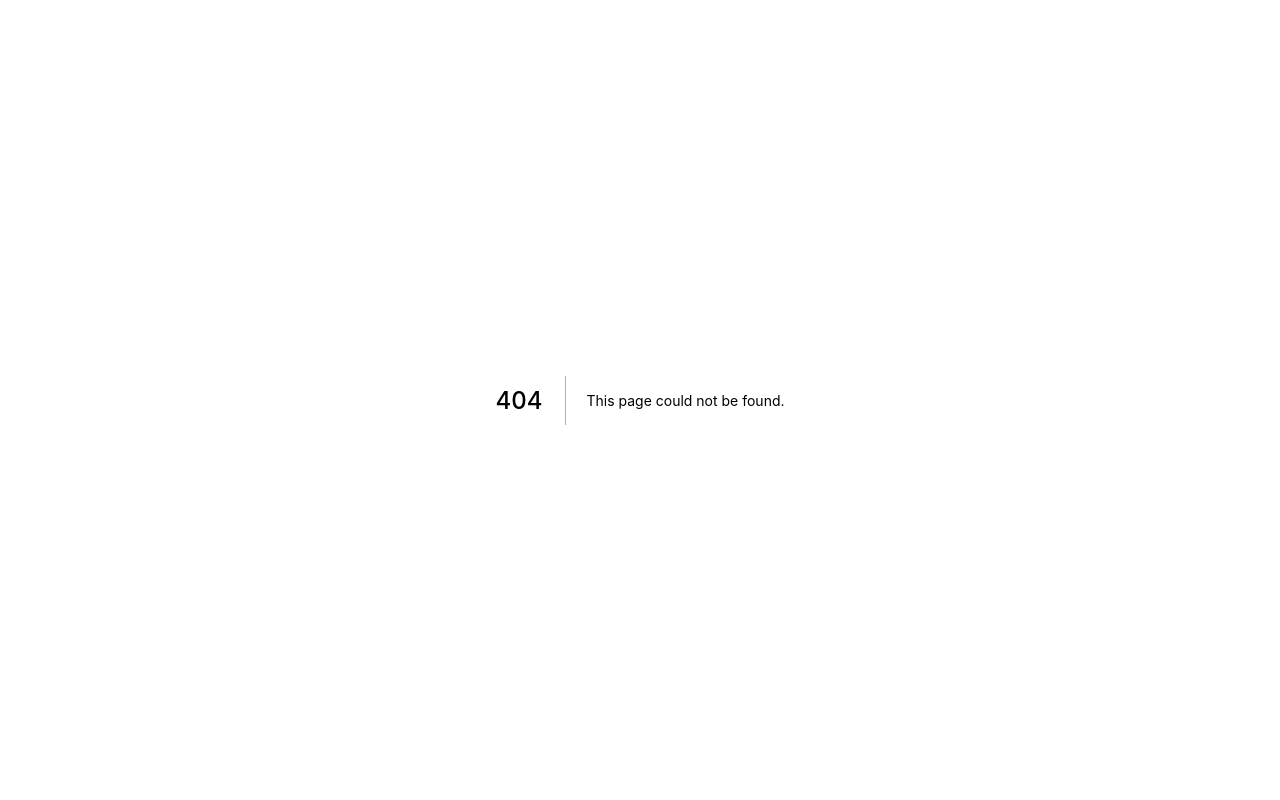
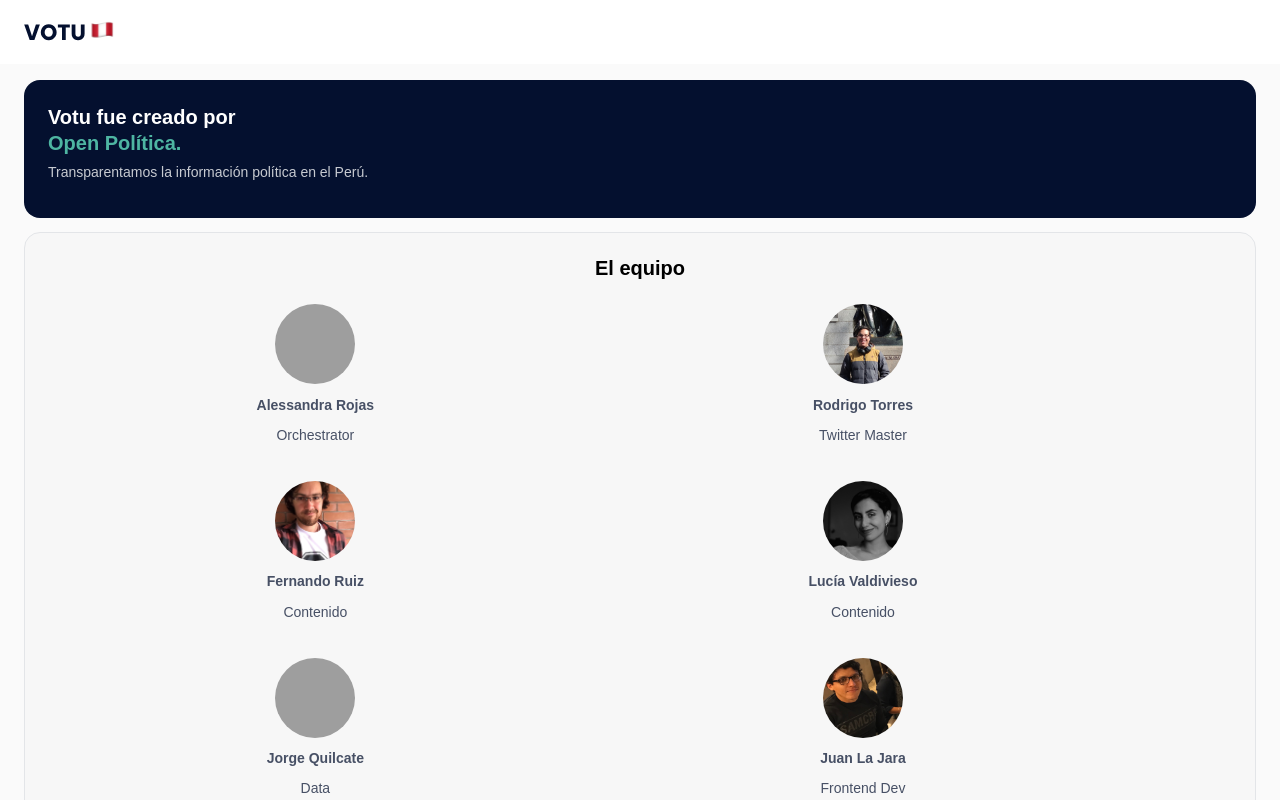
Before and after one commit to openpolitica/open-wizard, a Next.js app: page /about in a window 1280 px wide. Before the commit this address had no page. Shown: the top 800 px of the page. Built offline with nearby package versions, Linux system fonts and the light colour scheme; grey boxes are pictures that could not be loaded.

Commit message:
added about page and components with team data

```diff
--- /dev/null
+++ b/components/About/data.js
@@ -0,0 +1,88 @@
+export const team = [
+  {
+    photo: '/images/photos/random.png',
+    role: 'Orchestrator',
+    name: 'Alessandra Rojas',
+  },
+  {
+    photo: '/images/photos/Rodrigo-Torres.png',
+    name: 'Rodrigo Torres',
+    role: 'Twitter Master',
+  },
+  {
+    photo: '/images/photos/Fernando-Ruiz.jpeg',
+    name: 'Fernando Ruiz',
+    role: 'Contenido',
+  },
+  {
+    photo: '/images/photos/Lucia-Valdivieso.jpg',
+    name: 'Lucía Valdivieso',
+    role: 'Contenido',
+  },
+  {
+    photo: '/images/photos/random.png',
+    name: 'Jorge Quilcate',
+    role: 'Data',
+  },
+  {
+    photo: '/images/photos/Juan-LaJara.png',
+    name: 'Juan La Jara',
+    role: 'Frontend Dev',
+  },
+  {
+    photo: '/images/photos/Gianpietro-Lavado.jpg',
+    name: 'Gianpietro Lavado',
+    role: 'Backend Dev',
+  },
+  {
+    photo: '/images/photos/Diego-Marquina.jpg',
+    name: 'Diego Marquina',
+    role: 'Backend Dev',
+  },
+  {
+    photo: '/images/photos/random.png',
+    name: 'Arturo Via y Rada',
+    role: 'Product Designer',
+  },
+  {
+    photo: '/images/photos/random.png',
+    name: 'Retaco The Cat',
+    role: 'CEO',
+  },
+];
+
+export const collaborators = [
+  {
+    photo: '/images/photos/Almendra-Maravi.JPG',
+    name: 'Almendra Maraví',
+    role: 'Developer',
+  },
+  {
+    photo: '/images/photos/random.png',
+    name: 'Carmen Fariñez',
+    role: 'Developer',
+  },
+];
+
+export const mentors = [
+  {
+    photo: '/images/photos/Elizabeth-Carhuatocto.jpeg',
+    name: 'Elizabeth Carhuatocto',
+    role: 'UX Designer',
+  },
+  {
+    photo: '/images/photos/random.png',
+    name: 'Kristian Lopez',
+    role: 'Role',
+  },
+  {
+    photo: '/images/photos/Lorena-Vallejos.jpeg',
+    name: 'Lorena Vallejos',
+    role: 'Product Manager',
+  },
+  {
+    photo: '/images/photos/Luis-Enrique.jpg',
+    name: 'Luis Enrique Flórez',
+    role: 'Role',
+  },
+];
--- /dev/null
+++ b/components/About/index.js
@@ -0,0 +1,60 @@
+import TeamListUl from 'components/TeamCard';
+import Header from 'components/Header';
+import { team, collaborators, mentors } from './data';
+import Footer from 'components/Footer';
+import * as Styled from './styles';
+import Image from 'next/image';
+
+export default function About() {
+  return (
+    <>
+      <Header />
+      <Styled.Container>
+        <Styled.Main>
+          <Styled.Title>
+            Votu fue creado por{' '}
+            <Styled.GreenSpan>Open Política.</Styled.GreenSpan>
+          </Styled.Title>
+          <Styled.Subtitle>
+            Transparentamos la información política en el Perú.
+          </Styled.Subtitle>
+        </Styled.Main>
+        <Styled.TeamSection>
+          <Styled.TitleSection>El equipo</Styled.TitleSection>
+          <Styled.ListTeam>
+            {team.map((team) => (
+              <li>
+                <TeamListUl key={team.name} {...team} />
+              </li>
+            ))}
+          </Styled.ListTeam>
+        </Styled.TeamSection>
+        <Styled.CollaboratorsSection>
+          <Styled.TitleCollaborators>Colaboradoras</Styled.TitleCollaborators>
+          <Styled.ListTeam>
+            {collaborators.map((collaborators) => (
+              <li>
+                <TeamListUl key={collaborators} {...collaborators} />
+              </li>
+            ))}
+          </Styled.ListTeam>
+        </Styled.CollaboratorsSection>
+        <Styled.MentorsSection>
+          <Styled.TitleSection>Mentores</Styled.TitleSection>
+          <Styled.ListTeam>
+            {mentors.map((mentors) => (
+              <li>
+                <TeamListUl key={mentors} {...mentors} />
+              </li>
+            ))}
+          </Styled.ListTeam>
+        </Styled.MentorsSection>
+        <div style={{ marginTop: '56px' }}>
+          <Styled.PartOfText>Fuimos parte de:</Styled.PartOfText>
+          <Image src="/images/200.png" width={116} height={116} />
+        </div>
+      </Styled.Container>
+      <Footer />
+    </>
+  );
+}
--- /dev/null
+++ b/components/About/styles.js
@@ -0,0 +1,83 @@
+import styled from 'styled-components';
+
+export const Container = styled.div`
+  background: #fafafa;
+  padding: 1rem 1.5rem 3rem;
+  text-align: center;
+`;
+
+export const Main = styled.main`
+  background-color: #04102f;
+  border-radius: 1rem;
+  color: #fff;
+  padding: 1.5rem;
+  text-align: initial;
+  margin-bottom: 0.875rem;
+`;
+
+export const Title = styled.h1`
+  font-weight: 600;
+  font-size: 1.25rem;
+  line-height: 1.625rem;
+  margin: 0;
+  max-width: 12.5rem;
+`;
+export const GreenSpan = styled.span`
+  color: #4eb5a2;
+`;
+
+export const Subtitle = styled.p`
+  font-size: 0.875rem;
+  color: #c7cad1;
+  margin-top: 0.5rem;
+`;
+
+const Section = styled.section`
+  padding: 1.5rem 1.5rem 1.875rem;
+  margin-bottom: 1.5rem;
+  border-radius: 1rem;
+`;
+export const TeamSection = styled(Section)`
+  border: 1px solid #e3e5e8;
+  background-color: #f7f7f7;
+`;
+export const TitleSection = styled.h2`
+  margin: 0px;
+  font-weight: 600;
+  font-size: 1.25rem;
+`;
+
+export const ListTeam = styled.ul`
+  display: flex;
+  flex-wrap: wrap;
+  margin: 0px 0px 0 -0.9375rem;
+  padding: 0;
+  width: calc(100% + 0.9375rem);
+  & li {
+    flex: 1 1 44.5%;
+    list-style: none;
+    max-width: 44.5%;
+    margin: 1.5rem 0px 0 0.9375rem;
+  }
+`;
+
+export const CollaboratorsSection = styled(Section)`
+  border: 1px solid #cee6e1;
+  background-color: #f3f8f7;
+`;
+
+export const TitleCollaborators = styled(TitleSection)`
+  color: #4eb5a2;
+`;
+
+export const MentorsSection = styled(Section)`
+  border: 1px solid #f9d5d5;
+  background-color: #fdf4f4;
+`;
+
+export const PartOfText = styled.p`
+  color: #475065;
+  font-size: 0.875rem;
+  font-weight: 600;
+  margin-bottom: 0.5rem;
+`;
--- /dev/null
+++ b/components/TeamCard/index.js
@@ -0,0 +1,18 @@
+import * as Styled from './styles';
+
+export default function TeamCard({ photo, name, role }) {
+  return (
+    <div>
+      <div>
+        <Styled.Photo
+          src={photo}
+          alt={`${name}-photo`}
+          width={80}
+          height={80}
+        />
+      </div>
+      <Styled.Name>{name}</Styled.Name>
+      <Styled.Role>{role}</Styled.Role>
+    </div>
+  );
+}
--- /dev/null
+++ b/components/TeamCard/styles.js
@@ -0,0 +1,22 @@
+import styled from 'styled-components';
+import Image from 'next/image';
+
+export const Photo = styled(Image)`
+  border-radius: 2.5rem;
+  margin-bottom: 0.5rem;
+  object-fit: cover;
+`;
+
+export const Name = styled.p`
+  color: #475065;
+  font-size: 0.875rem;
+  font-weight: 600;
+  margin-top: 0.5rem;
+`;
+
+export const Role = styled.p`
+  color: #475065;
+  font-size: 0.875rem;
+  font-weight: normal;
+  margin-top: 0.25rem;
+`;
--- /dev/null
+++ b/pages/about/index.js
@@ -0,0 +1 @@
+export { default } from 'components/About';
```
Also changed, not shown: public/images/200.png (added).
